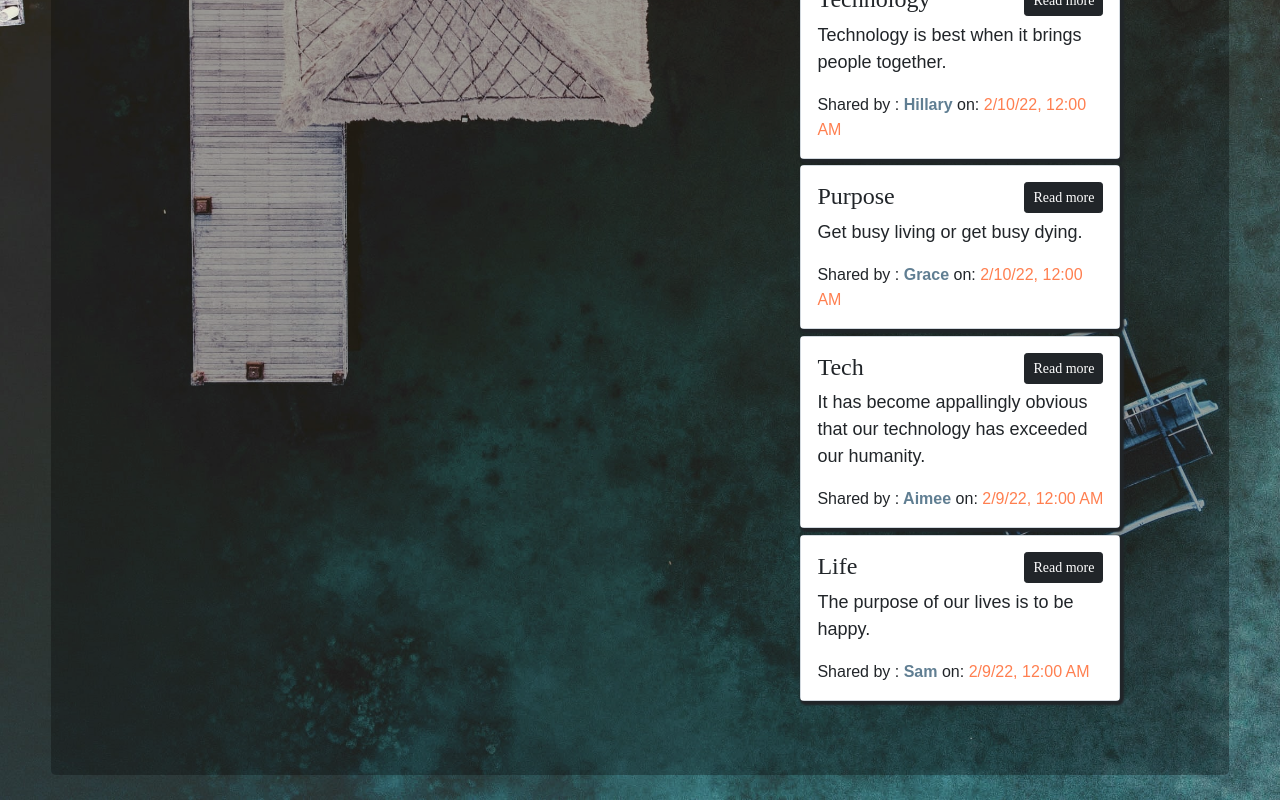
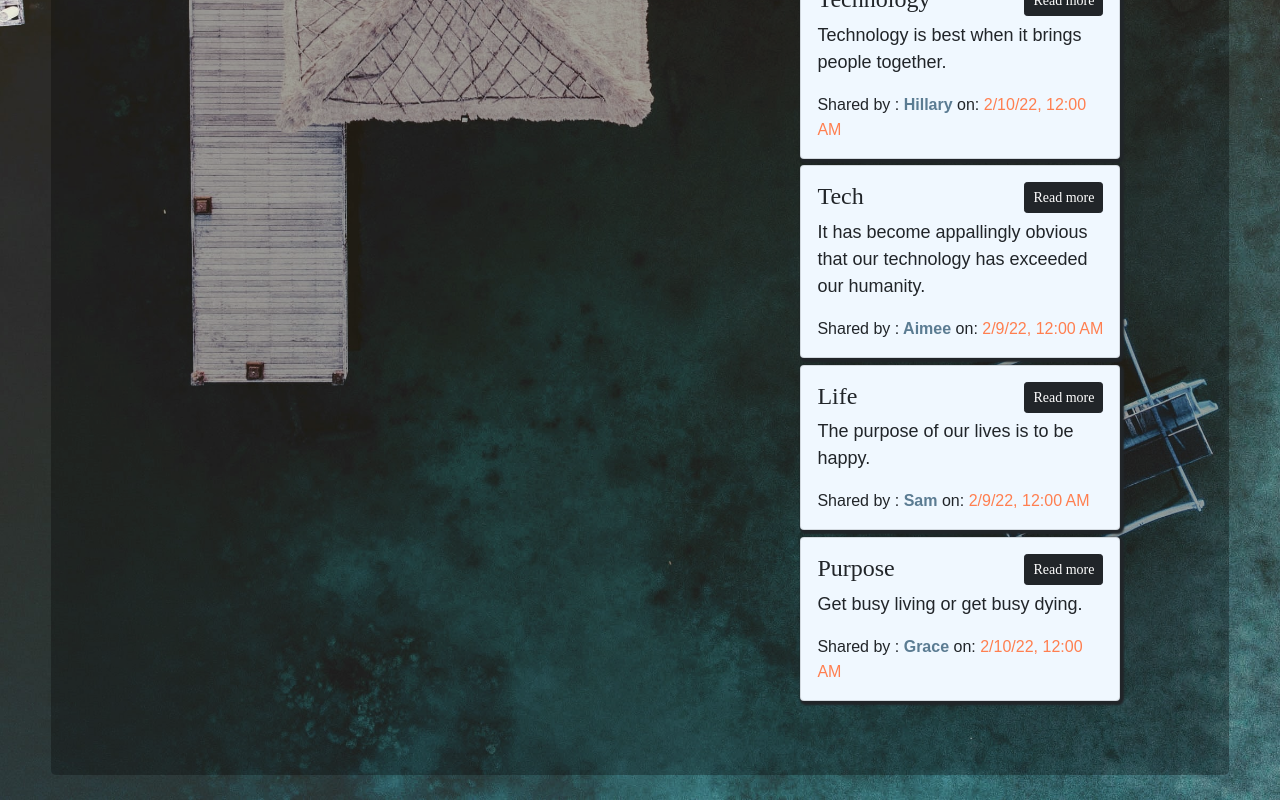
Before and after one commit to silvianjoki/Quotes-app, an Angular app: page / in a window 1280 px wide. Shown: the part 801-1601 px from the top of the page. Built offline with nearby package versions, Linux system fonts and the light colour scheme; a web font is replaced by a local one.

Commit message:
add change

```diff
--- a/src/app/details/details.component.html
+++ b/src/app/details/details.component.html
@@ -9,15 +9,17 @@
 
     <div class="row">
         <div class="col-sm-8">
-            <app-form (addedQuote) = "addedQuote($event)"></app-form>
+            <app-form></app-form>
         </div>
         <div class="col-sm-4">
             <div class="all-cards">
-                <div *ngFor="let quote  of sortQuotes; let i= index" class="card" style="width: 20rem;">
-                <div class="card-body" appHighlightQuote >
+                <div *ngFor="let quote  of quotes; let i= index" class="card" style="width: 20rem;">
+                <div class="card-body">
+                    <p appHighlightQuote *ngIf="highlightHighest() === quote.likes && quote.likes>0 "> [quotes] = 'quote' </p>
+                    <p  *ngIf="highlightHighest() !== quote.likes && quote.likes === 0 "> [quotes] = 'quote' </p>
                     <h4 class="card-title" > {{quote.title }} <button (click)="displayInfo(i)" class="btn btn-dark btn-sm" id="quotes-button">Read more</button></h4>
                     <p class="card-text" id= "innertext"> {{quote.quote}}</p>
-                    <app-upvote *ngIf="quote.showInfo" (isRead)="quoteDelete ($event, i)"  ></app-upvote>
+                    <app-upvote *ngIf="quote.showInfo" (isRead)="quoteDelete ($event, i)" ></app-upvote>
                     <span class="card-subtitle mb-2">Shared by :<span id= 'name'> {{quote.name}} </span> </span> <span id="date" >on:</span> <span id="datecolor"> {{quote.datePosted | date: 'short'}} </span>
                 </div>
                 </div>
--- a/src/app/details/details.component.ts
+++ b/src/app/details/details.component.ts
@@ -1,5 +1,4 @@
-import { Component,  OnInit } from '@angular/core';
-import { type } from 'os';
+import { Component,  Input,  OnInit } from '@angular/core';
 import { Quotes } from '../quotes';
 
 @Component({
@@ -8,11 +7,15 @@ import { Quotes } from '../quotes';
   styleUrls: ['./details.component.css']
 })
 
-
 export class DetailsComponent implements OnInit {
   ngOnInit(): void {
 
   }
+
+
+highestLikes !: number;
+likesNumber !: number;
+likesCounter !: number;
 
   title = 'Review Amazing Quotes';
   quotes:Quotes[] = [
@@ -21,20 +24,6 @@ export class DetailsComponent implements OnInit {
     new Quotes ( 'Sam', 'Life', 'The purpose of our lives is to be happy.', 'Dalai Lama', new Date ('2022, 2, 9'), 0, 0),
     new Quotes ( 'Grace','Purpose', 'Get busy living or get busy dying.', 'Stephen King', new Date('2022, 2, 10'), 0, 0),
   ];
-
-  // get dates posted
-  get sortQuotes(){
-    return this.quotes.sort((a, b) => {
-      return <any > new Date(b.datePosted) - <any> new Date(a.datePosted);
-    });
-  }
-  // add new quote
-    addedQuote(quote:any){
-      let arraysize = this.quotes.length;
-      quote.id = arraysize+1;
-      quote.datePosted = new Date(quote.datePosted)
-      this.quotes.push(quote)
-    }
 
     // delete quote
   quoteDelete (isRead:any, index: number){
@@ -46,6 +35,17 @@ export class DetailsComponent implements OnInit {
     }
   }
 
+  highlightHighest() {
+    this.highestLikes = 0;
+    this.likesNumber = 0;
+    for(this.likesCounter;this.likesCounter < this.quotes.length; this.likesCounter ++ ) {
+      this.likesNumber = this.quotes [this.likesCounter].likes
+      if (this.likesNumber > this.highestLikes) {
+        this.highestLikes = this.likesNumber
+      }
+    }
+    return this.highestLikes
+  }
 
     displayInfo(index:any){
       this.quotes[index].showInfo = !this.quotes [index].showInfo;
--- a/src/app/form/form.component.html
+++ b/src/app/form/form.component.html
@@ -1,6 +1,6 @@
 <div class="container-fluid">
     <h1>Heyy!! Add it here</h1>
-    <form (ngSubmit)="addedQuote() ;quoteForm.resetForm({})" #quoteForm='ngForm' >
+    <form (ngSubmit)="addedQuote() " #quoteForm='ngForm' >
         <div class="form-group">
             <label for="name">Your Name</label>
             <input type="text" id="name" required class="form-control" [(ngModel)]="quoted.name" name="name" minlength = '3' required>
@@ -23,7 +23,6 @@
         </div>
         <br>
         <button type="submit" class="btn btn-sm btn-dark">add quote</button>
-        <!-- <button [disabled]="quoteForm.form.invalid" type="submit" class="btn btn-sm btn-dark" onsubmit="reset()">Add quote</button> -->
     </form>
 
 
--- a/src/app/form/form.component.ts
+++ b/src/app/form/form.component.ts
@@ -1,6 +1,5 @@
 import { Component, OnInit, Output } from '@angular/core';
 import { EventEmitter } from '@angular/core';
-import { NgForm } from '@angular/forms';
 import { Quotes} from '../quotes'
 
 @Component({
@@ -9,16 +8,20 @@ import { Quotes} from '../quotes'
   styleUrls: ['./form.component.css']
 })
 export class FormComponent implements OnInit {
+  name!: string;
+  title!: string;
+  quote!: string;
+  author!: string;
   quoted= new Quotes ('','','', '', new Date(), 0, 0);
   @Output() add = new EventEmitter <Quotes>();
 
 
 
   addedQuote(){
-    this.add.emit(this.quoted);
-    this.quoted = new Quotes ('','','','',new Date(), 0,0);
+    // this.add.emit(this.quoted);
+    this.add.emit(this.quoted)
+    console.log (this.quoted)
   }
-
 
   constructor() { }
 
--- a/src/app/highlight-quote.directive.ts
+++ b/src/app/highlight-quote.directive.ts
@@ -6,7 +6,7 @@ import { Directive, ElementRef} from '@angular/core';
 export class HighlightQuoteDirective {
 
   constructor(private elem:ElementRef) {
-    this.elem.nativeElement.style.background = 'white'
+    this.elem.nativeElement.style.backgroundColor = 'black';
 
   }
 }
--- a/src/app/upvote/upvote.component.html
+++ b/src/app/upvote/upvote.component.html
@@ -1,11 +1,11 @@
 
 
 <h6 class="card-subtitle mb-2 text-muted">
-{{quotes.author}} <span id="when">Posted: {{quotes.datePosted | dateCount}} day(s) ago.</span>  </h6>
+{{quoted.author}} <span id="when">Posted: {{quoted.datePosted | dateCount}} day(s) ago.</span>  </h6>
 <div class = "container-fluid" id = "buttons">
-    <button class="btn btn-sm like" (click)="upvote()" > {{quotes.likes}} <i class="bi-hand-thumbs-up-fill" id="like"></i></button>
+    <button class="btn btn-sm like" (click)="upvote()" > {{quoted.likes}} <i class="bi-hand-thumbs-up-fill" id="like"></i></button>
 
-    <button class="btn btn-sm hate" (click)="downvote()" >  {{quotes.dislikes}} <i class="bi-hand-thumbs-down-fill" id="dislike"></i></button>
+    <button class="btn btn-sm hate" (click)="downvote()" >  {{quoted.dislikes}} <i class="bi-hand-thumbs-down-fill" id="dislike"></i></button>
 
     <button class="btn btn-sm btn-danger"  (click)="deleteQuote(true)"> <i class="bi-trash" id="delete"></i></button>
 </div>
--- a/src/app/upvote/upvote.component.ts
+++ b/src/app/upvote/upvote.component.ts
@@ -9,22 +9,22 @@ import { Quotes } from '../quotes';
 })
 export class UpvoteComponent implements OnInit {
 
-  quotes= new Quotes('','','','', new Date (), 0, 0);
+  quoted= new Quotes('','','','', new Date (), 0, 0);
 
-  @Output () isRead = new EventEmitter <boolean> ();
-    deleteQuote (read:boolean){
-      this.isRead.emit (read)
-    }
   @Input()
   quote!: Quotes;
 
   upvote(){
-    this.quotes.likes+=1;
+    this.quoted.likes+=1;
   }
   downvote(){
-    this.quotes.dislikes+=1;
+    this.quoted.dislikes+=1;
 
   }
+  @Output () isRead = new EventEmitter <boolean> ();
+    deleteQuote (read:boolean) {
+      this.isRead.emit (read)
+    }
 
 
 
```
